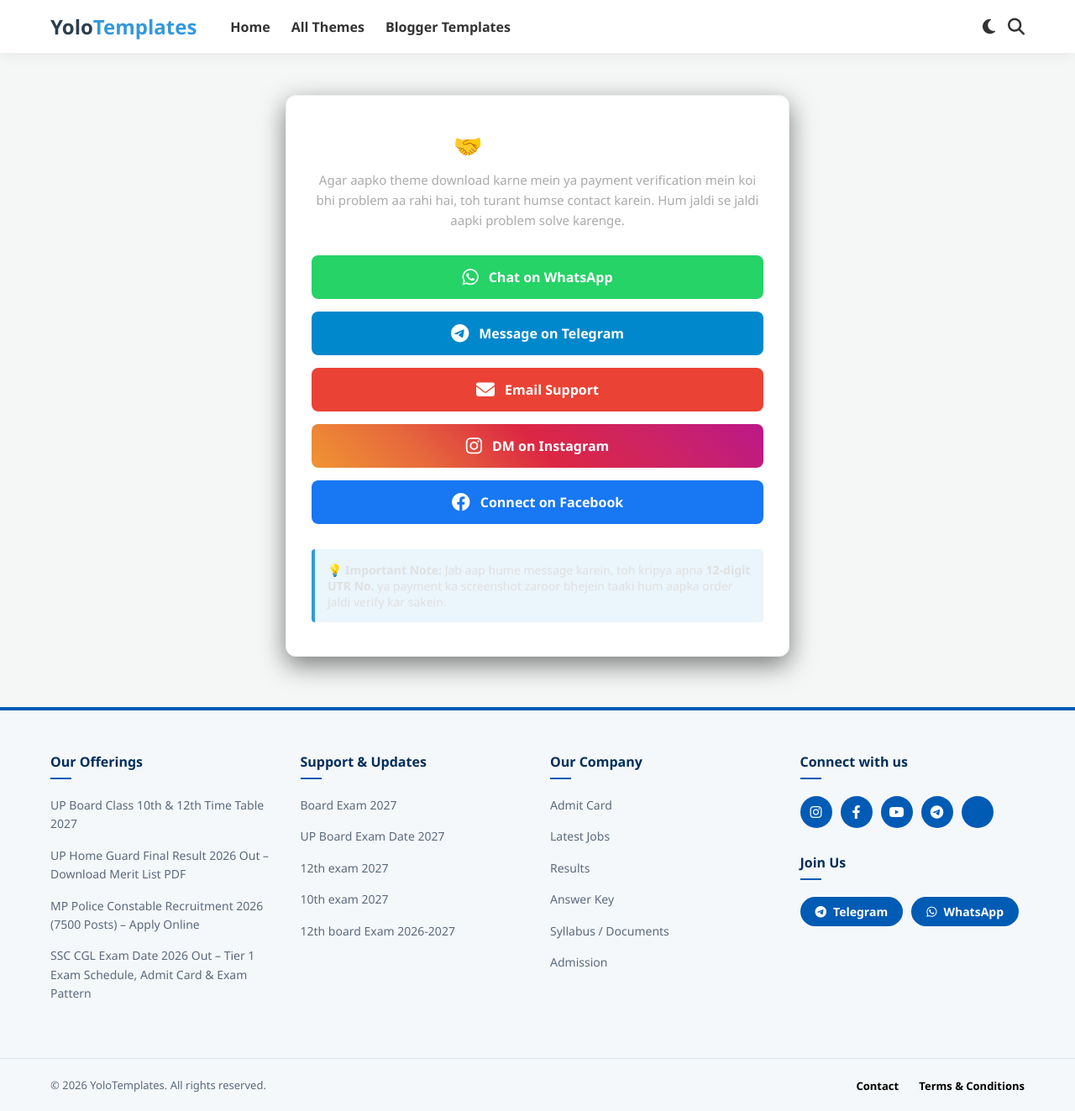
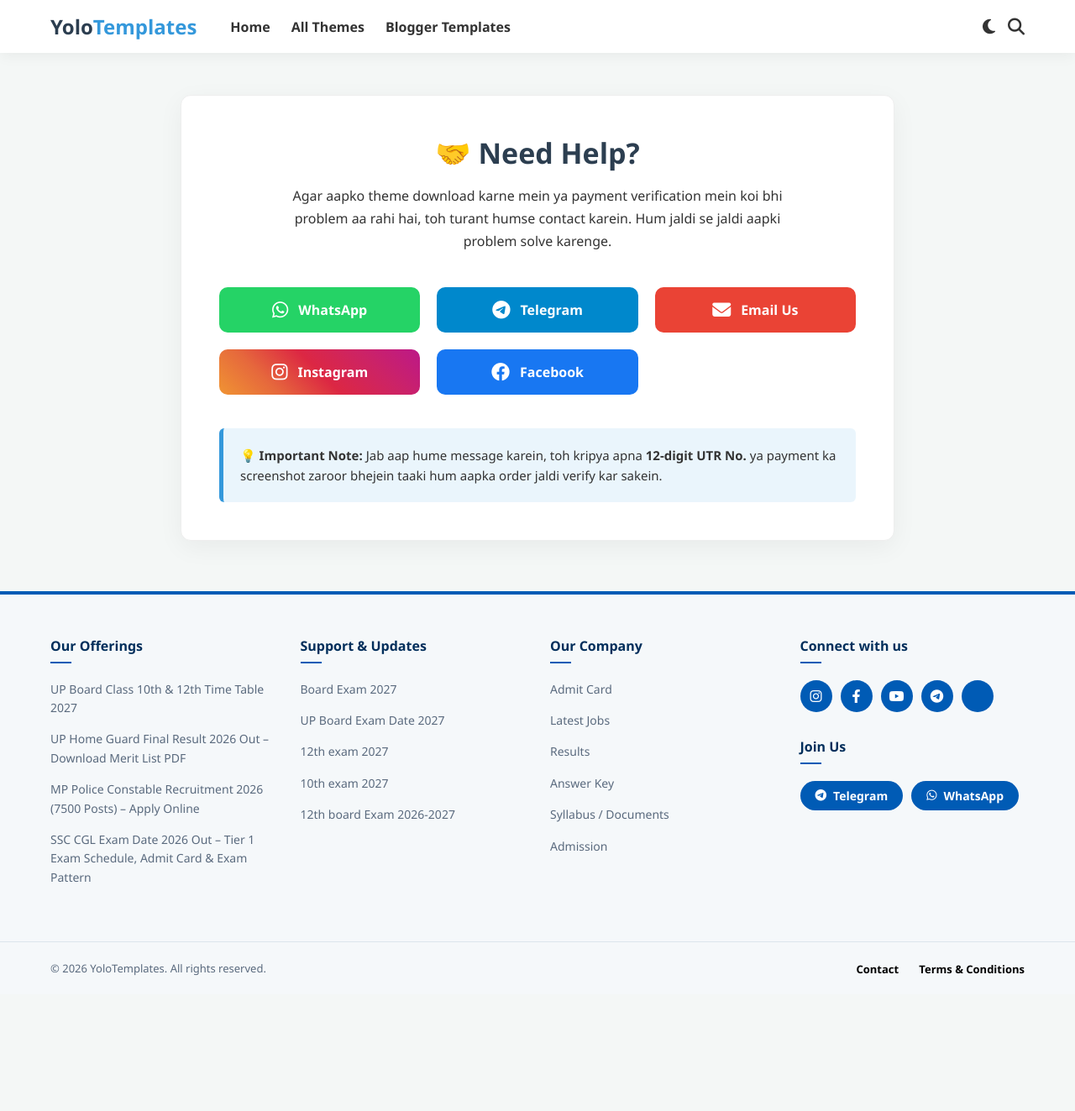
Before and after one commit to yolotemplates/yolotemplates.github.io, a Jekyll site: the page built from contact.html, in a window 1280 px wide and 1323 px high. Shown: the whole window at 84% size. Built offline with Jekyll 4.4.1, drawn with Linux system fonts in a browser that asks for light colours.

Commit message:
Update contact.html

```diff
--- a/contact.html
+++ b/contact.html
@@ -5,60 +5,61 @@ permalink: /contact.html
 ---
 
 <style>
-    /* Contact Page Specific CSS */
+    /* Premium Grid Layout & Adaptive Colors */
     .contact-container {
-        max-width: 600px;
+        max-width: 850px;
         margin: 50px auto;
-        background: var(--card-bg, #1e1e1e);
-        padding: 40px 30px;
+        background: var(--card-bg, #ffffff);
+        padding: 45px;
         border-radius: 12px;
-        box-shadow: 0 10px 30px rgba(0, 0, 0, 0.5);
+        box-shadow: 0 8px 30px var(--nav-shadow, rgba(0,0,0,0.1));
         text-align: center;
-        border: 1px solid var(--border-color, #333);
-        transition: background 0.3s, color 0.3s;
+        border: 1px solid var(--border-color, #eeeeee);
+        transition: background 0.3s, border 0.3s;
     }
     .contact-header {
-        margin-bottom: 30px;
+        margin-bottom: 40px;
     }
     .contact-header h1 {
-        color: #ffffff;
-        margin-bottom: 10px;
-        font-size: 28px;
+        color: var(--logo-color, #222222);
+        margin-bottom: 15px;
+        font-size: 34px;
     }
     .contact-header p {
-        color: #aaaaaa;
-        font-size: 15px;
-        line-height: 1.6;
+        color: var(--text-color, #555555);
+        font-size: 16px;
+        line-height: 1.7;
+        max-width: 600px;
+        margin: 0 auto;
     }
+
+    /* Desktop side-by-side Grid Layout */
     .contact-methods {
-        display: flex;
-        flex-direction: column;
-        gap: 15px;
+        display: grid;
+        grid-template-columns: repeat(auto-fit, minmax(220px, 1fr));
+        gap: 20px;
     }
+
     .contact-btn {
         display: flex;
         align-items: center;
         justify-content: center;
         gap: 12px;
-        padding: 15px;
-        border-radius: 8px;
+        padding: 16px 20px;
+        border-radius: 10px;
         text-decoration: none;
         font-size: 16px;
-        font-weight: bold;
-        color: #fff !important;
+        font-weight: 600;
+        color: #ffffff !important;
         transition: transform 0.3s ease, box-shadow 0.3s ease;
         border: none;
-        cursor: pointer;
     }
-    .contact-btn i {
-        font-size: 22px;
-    }
+    .contact-btn i { font-size: 22px; }
     .contact-btn:hover {
-        transform: translateY(-3px);
-        box-shadow: 0 6px 20px rgba(0,0,0,0.4);
+        transform: translateY(-4px);
+        box-shadow: 0 8px 20px rgba(0,0,0,0.25);
     }
 
-    /* Social Brand Colors */
     .btn-whatsapp { background: #25D366; }
     .btn-telegram { background: #0088cc; }
     .btn-email { background: #ea4335; }
@@ -66,14 +67,15 @@ permalink: /contact.html
     .btn-facebook { background: #1877F2; }
 
     .order-note {
-        margin-top: 30px;
-        padding: 15px;
+        margin-top: 40px;
+        padding: 20px;
         background: rgba(52, 152, 219, 0.1);
-        border-left: 4px solid #3498db;
-        color: #e0e0e0;
-        font-size: 14px;
+        border-left: 5px solid #3498db;
+        color: var(--text-color, #333333);
+        font-size: 15px;
         text-align: left;
-        border-radius: 4px;
+        border-radius: 6px;
+        line-height: 1.6;
     }
 </style>
 
@@ -84,29 +86,20 @@ permalink: /contact.html
     </div>
 
     <div class="contact-methods">
-        <!-- 1. WhatsApp -->
         <a href="https://wa.me/91YOUR_NUMBER_HERE" class="contact-btn btn-whatsapp" target="_blank">
-            <i class="fa-brands fa-whatsapp"></i> Chat on WhatsApp
+            <i class="fa-brands fa-whatsapp"></i> WhatsApp
         </a>
-
-        <!-- 2. Telegram -->
         <a href="https://t.me/YOUR_TELEGRAM_USERNAME" class="contact-btn btn-telegram" target="_blank">
-            <i class="fa-brands fa-telegram"></i> Message on Telegram
+            <i class="fa-brands fa-telegram"></i> Telegram
         </a>
-
-        <!-- 3. Email -->
         <a href="mailto:your.email@gmail.com" class="contact-btn btn-email">
-            <i class="fa-solid fa-envelope"></i> Email Support
+            <i class="fa-solid fa-envelope"></i> Email Us
         </a>
-
-        <!-- 4. Instagram -->
         <a href="https://instagram.com/YOUR_INSTAGRAM_USERNAME" class="contact-btn btn-instagram" target="_blank">
-            <i class="fa-brands fa-instagram"></i> DM on Instagram
+            <i class="fa-brands fa-instagram"></i> Instagram
         </a>
-
-        <!-- 5. Facebook -->
         <a href="https://facebook.com/YOUR_PAGE_LINK" class="contact-btn btn-facebook" target="_blank">
-            <i class="fa-brands fa-facebook"></i> Connect on Facebook
+            <i class="fa-brands fa-facebook"></i> Facebook
         </a>
     </div>
 
```
